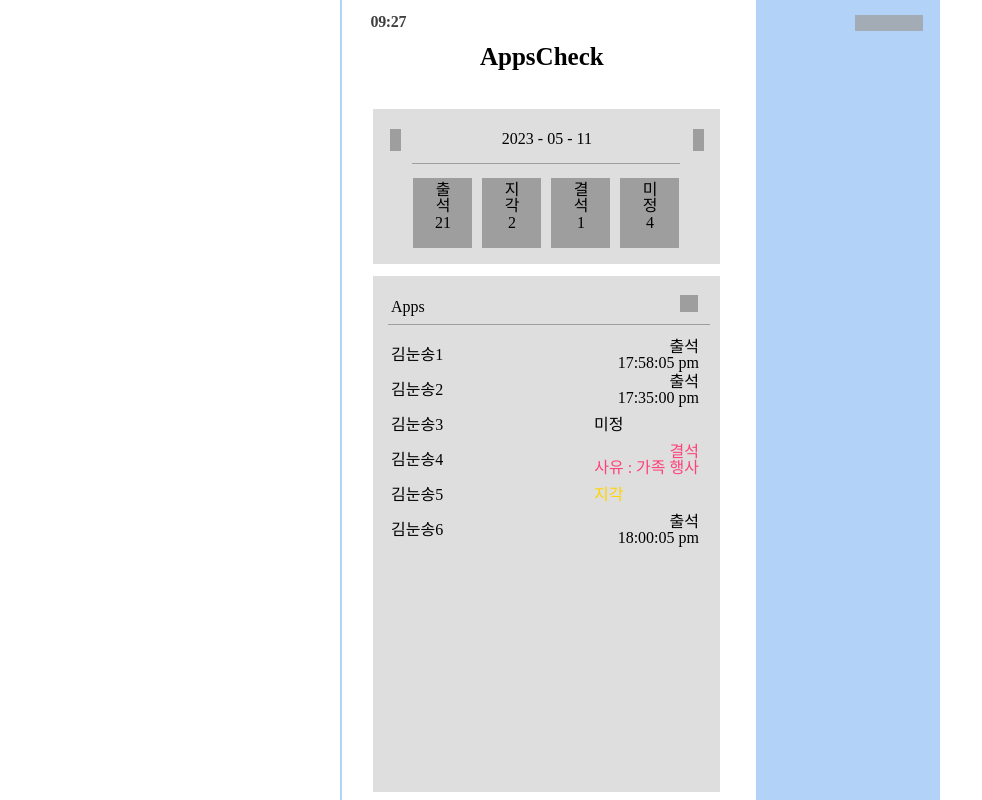
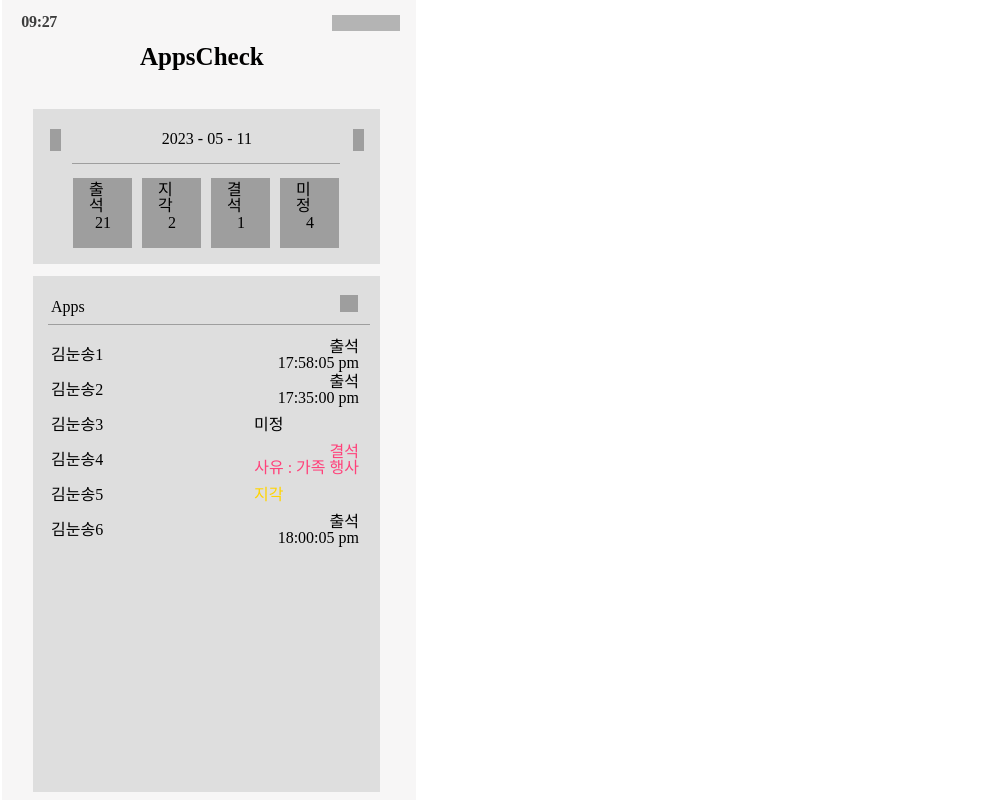
Before and after one commit to APPS-sookmyung/2023-AppsCheck, a React (Create React App) app: page /administer in a window 1280 px wide. Shown: the top 800 px of the page, without its empty margins (0-982 px from the left). Built offline with nearby package versions, Linux system fonts and the light colour scheme; grey boxes are pictures that could not be loaded.

Commit message:
Style: admin-page CSS 수정

```diff
--- a/src/index.js
+++ b/src/index.js
@@ -4,7 +4,6 @@ import { RouterProvider } from "react-router-dom";
 import router from "./router";
 import { Global, css } from "@emotion/react";
 import { pretendardFont, resetStyles, appscheckStyles } from "./styles";
-import { AdminPage } from "./pages";
 
 const root = ReactDOM.createRoot(document.getElementById("root"));
 
@@ -17,7 +16,6 @@ root.render(
 				${appscheckStyles}
 			`}
 		/>
-		<AdminPage/>
 		<RouterProvider router={router} />
 	</React.StrictMode>
 );
--- a/src/pages/AdminPage/AdminPage.jsx
+++ b/src/pages/AdminPage/AdminPage.jsx
@@ -5,7 +5,7 @@ const AdminPage =() => {
     return(
         <PageLayout>
 
-    <div className={styles.div}>
+    <div>
       <div className={styles.background} />
       <div className={styles.statusBar}>
         <img className={styles.connectionsIcon} alt="wifi" src="/connections.svg" />
--- a/src/pages/AdminPage/AdminPage.module.css
+++ b/src/pages/AdminPage/AdminPage.module.css
@@ -2,7 +2,7 @@
     position: absolute;
     top: 0;
     left: 2px;
-    background-color:#FFFFFF;
+    background-color:#f7f6f6;
     width: 414px;
     height: 896px;
   }
@@ -32,7 +32,7 @@
   }
   .statusBar {
     height: 4.91%;
-    width: 99.52%;
+    width: 414px;
     top: 0;
     right: 0.48%;
     bottom: 95.09%;
```
